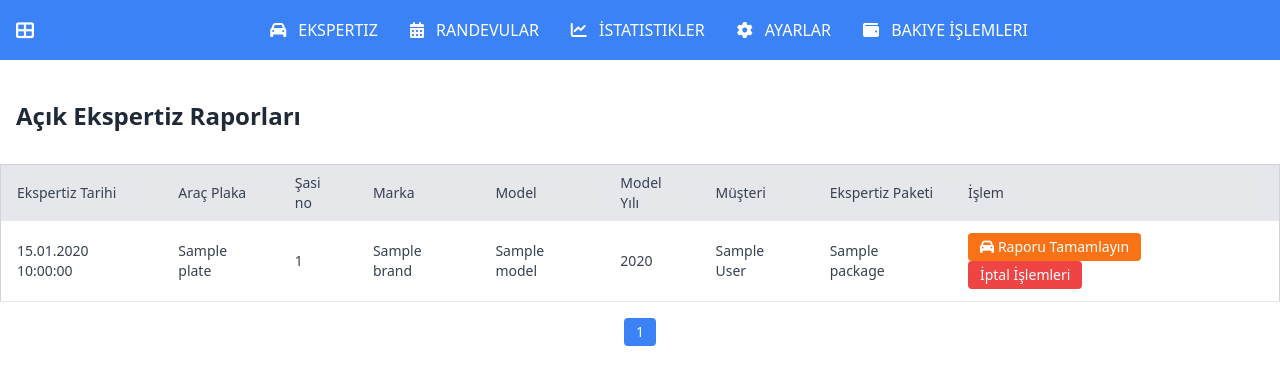
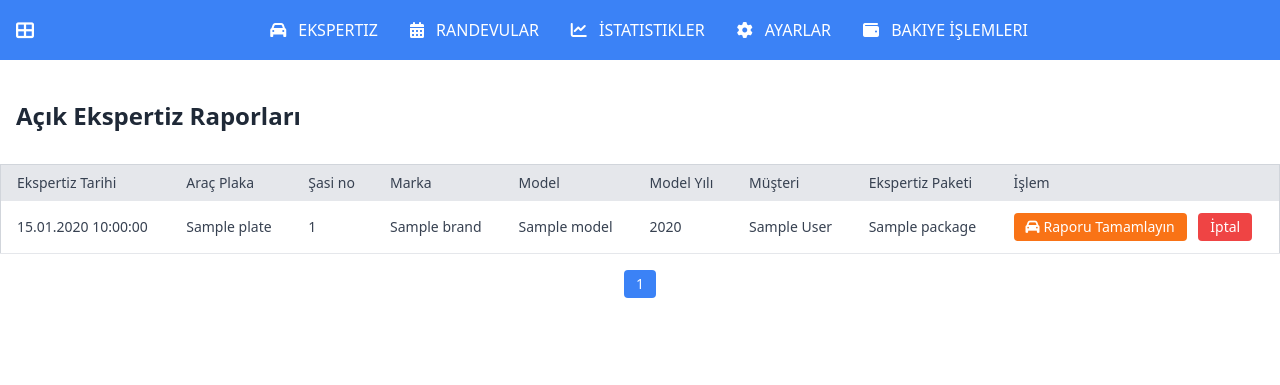
Before and after one commit to apichain-co/ekspertiz, a Python web app: template app/templates/report_sections/report_list.html in a window 1280 px wide. Shown: the top 385 px of the page. Run offline with Jinja, Linux system fonts and the light colour scheme; the template is opened without the code that fills it: most values are stand-ins (such as "Sample title", 1, 10 or a date in 2020); some libraries are stand-ins or nearby versions.

Commit message:
update report list

```diff
--- a/app/templates/report_sections/report_list.html
+++ b/app/templates/report_sections/report_list.html
@@ -42,14 +42,25 @@
                 <td class="px-4 py-3 text-sm text-gray-700">{{ report.customer.full_name }}</td>
                 <td class="px-4 py-3 text-sm text-gray-700">{{ report.package.name }}</td>
                 <td class="px-4 py-3 text-sm">
-                    <button class="bg-orange-500 hover:bg-orange-600 text-white text-sm px-3 py-1 rounded inline-flex items-center mr-2">
-                        <i class="fas fa-car mr-1"></i> Raporu Tamamlayın
-                    </button>
-                    <button class="bg-red-500 hover:bg-red-600 text-white text-sm px-3 py-1 rounded">İptal İşlemleri</button>
+                    <!-- Complete Report Form -->
+                    <form action="{{ url_for('reports.complete_report', report_id=report.id) }}" method="POST" class="inline-block">
+                        {{ form.hidden_tag() }}
+                        <button type="submit" class="bg-orange-500 hover:bg-orange-600 text-white text-sm px-3 py-1 rounded inline-flex items-center mr-2">
+                            <i class="fas fa-car mr-1"></i> Raporu Tamamlayın
+                        </button>
+                    </form>
+
+
+                    <!-- Cancel Report Form -->
+                    <form action="{{ url_for('reports.cancel_report', report_id=report.id) }}" method="POST" class="inline-block">
+                        {{ form.hidden_tag() }}
+                        <button type="submit" class="bg-red-500 hover:bg-red-600 text-white text-sm px-3 py-1 rounded">İptal</button>
+                    </form>
                 </td>
             </tr>
             {% endfor %}
             </tbody>
+
         </table>
 
         <!-- Pagination -->
```
